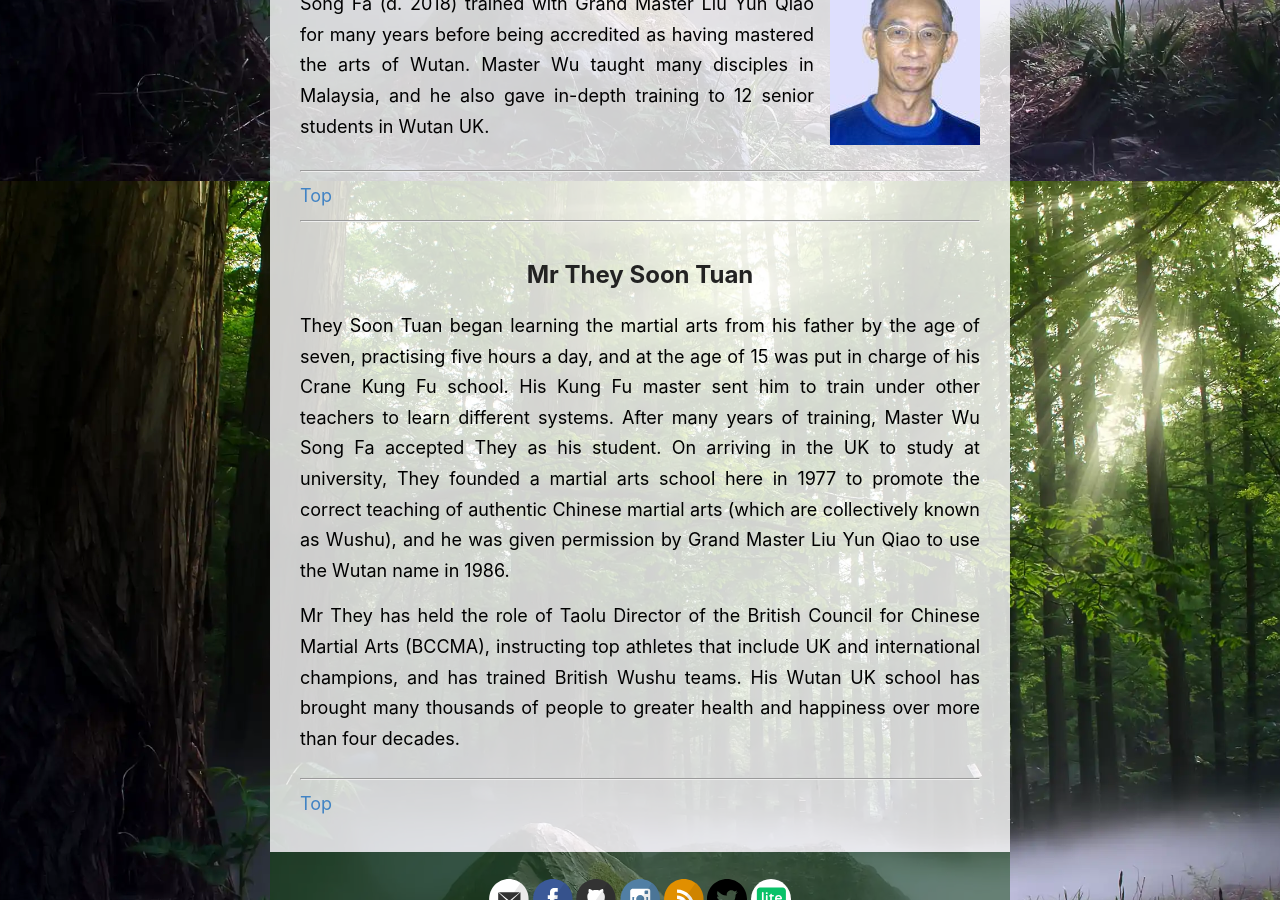
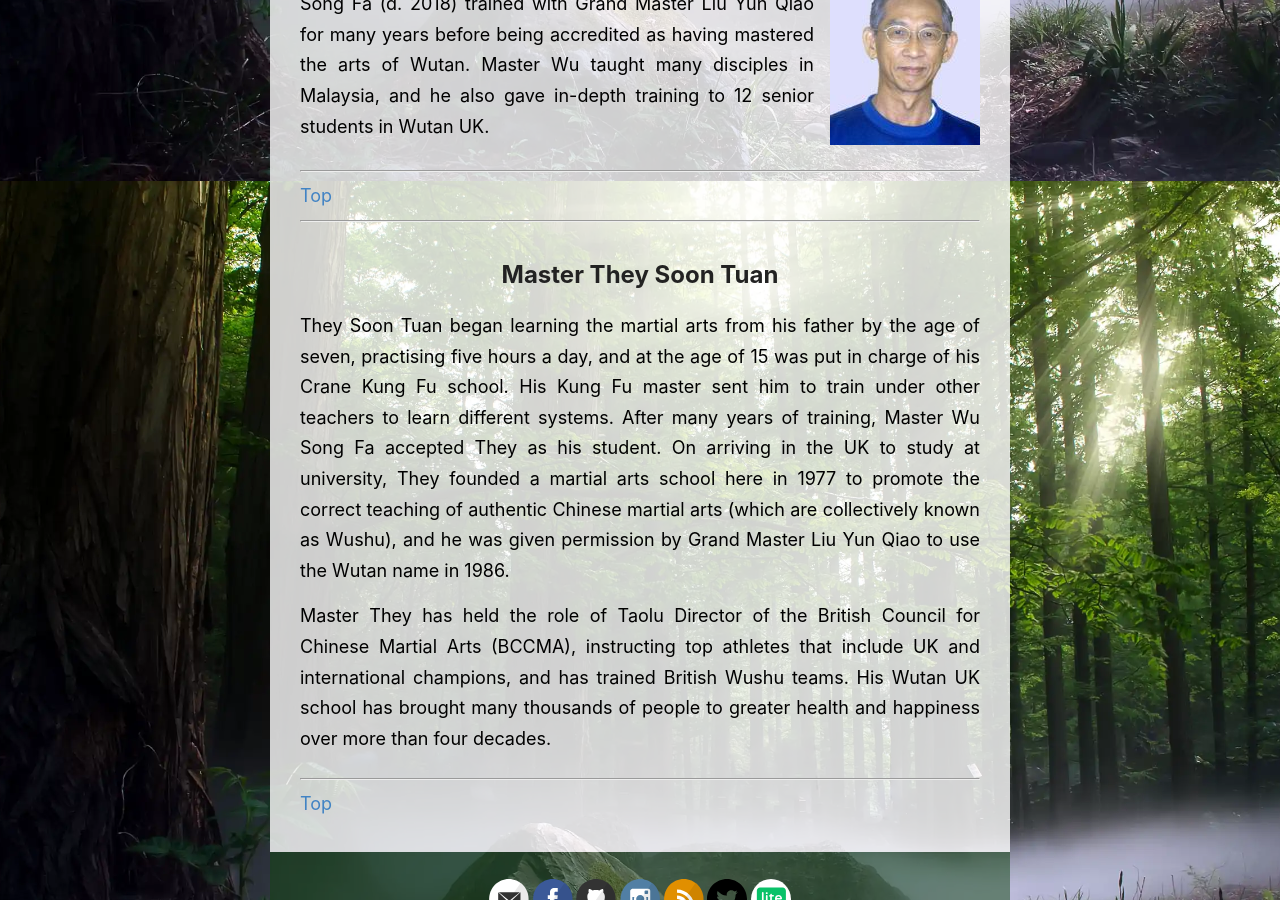
Before and after one commit to xanthipe/wutan-bath, a Jekyll site: the page built from _pages/school.md, in a window 1280 px wide and 900 px high, scrolled down 2519 px. Built offline with Jekyll 4.4.1, drawn with Linux system fonts in a browser that asks for light colours; some of the changed text lies outside the part shown.

Commit message:
fix: changes Master They's honorific again, removes free taster note from fees

```diff
--- a/_data/instructors.yml
+++ b/_data/instructors.yml
@@ -9,7 +9,7 @@ david-rutherford:
     Andrew had to return to the Wutan UK headquarters in Southampton after a year. David
     Rutherford, along with Steve Kruk and Martin Chivers, were determined to continue the
     school&apos;s presence in Bath, so they travelled to Southampton on Sundays for training with
-    Mr They Soon Tuan, the head of Wutan UK. At Southampton, David continued his training
+    Master They Soon Tuan, the head of Wutan UK. At Southampton, David continued his training
     and also completed the 8 Palm Pa Gua sequence, Tai Chi Sword form and Broadsword form,
     along with their applications. It is natural to try and emulate your teacher in order to maintain the
     original &lsquo;message&rsquo;, and for years David has structured his class around Andrew&apos;s words and
--- a/_data/lineage.yml
+++ b/_data/lineage.yml
@@ -18,7 +18,7 @@ wu-song-fa:
     arts of Wutan. Master Wu taught many disciples in Malaysia, and he also gave in-depth
     training to 12 senior students in Wutan UK.
 they-soon-tuan:
-  title: Mr They Soon Tuan
+  title: Master They Soon Tuan
   description: |
     They Soon Tuan began learning the martial arts from his father by the age of seven,
     practising five hours a day, and at the age of 15 was put in charge of his Crane Kung Fu
@@ -29,7 +29,7 @@ they-soon-tuan:
     Wushu), and he was given permission by Grand Master Liu Yun Qiao to use the Wutan name
     in 1986.
 
-    Mr They has held the role of Taolu Director of the British Council for Chinese Martial
-    Arts (BCCMA), instructing top athletes that include UK and international champions, and has
-    trained British Wushu teams. His Wutan UK school has brought many thousands of people to
-    greater health and happiness over more than four decades.
+    Master They has held the role of Taolu Director of the
+    British Council for Chinese Martial Arts (BCCMA), instructing top athletes that include
+    UK and international champions, and has trained British Wushu teams. His Wutan UK school has
+    brought many thousands of people to greater health and happiness over more than four decades.
--- a/_data/page.yml
+++ b/_data/page.yml
@@ -14,8 +14,6 @@ classes: |
   Bath Wutan offers [Tai Chi](../arts/#tai-chi) and [Kung Fu](../arts/#kung-fu) classes that start with [Qigong](../arts/#qigong).
   Classes are friendly, focused and fun. This page is updated on a regular basis &ndash; keep checking back for the latest information.
 fees: |
-  The first taster session is free.
-
   Please note that in addition to per session costs Wutan has an annual £20 membership fee which includes insurance coverage.
 contact: |
   We have a mailing list and various social accounts for keeping in touch with the club &ndash; just click on the links at the
--- a/_data/school.yml
+++ b/_data/school.yml
@@ -7,7 +7,7 @@ wutan:
     taught the young Wu for ten years. Six generations later, those skills were taught to
     [Liu Yun Qiao](../school/#liu-yun-qiao), who would become the founder of the Wutan school.
 
-    Wutan UK, founded by [Mr They Soon Tuan](../school/#they-soon-tuan), was officially registered with the British
+    Wutan UK, founded by [Master They Soon Tuan](../school/#they-soon-tuan), was officially registered with the British
     Kung Fu Council and Martial Arts Commission in March 1981.
 
     The Wutan school covers a range of martial arts, from Tai Chi, Pa Gua and Hsing I to Chai Lei Fut,
```
